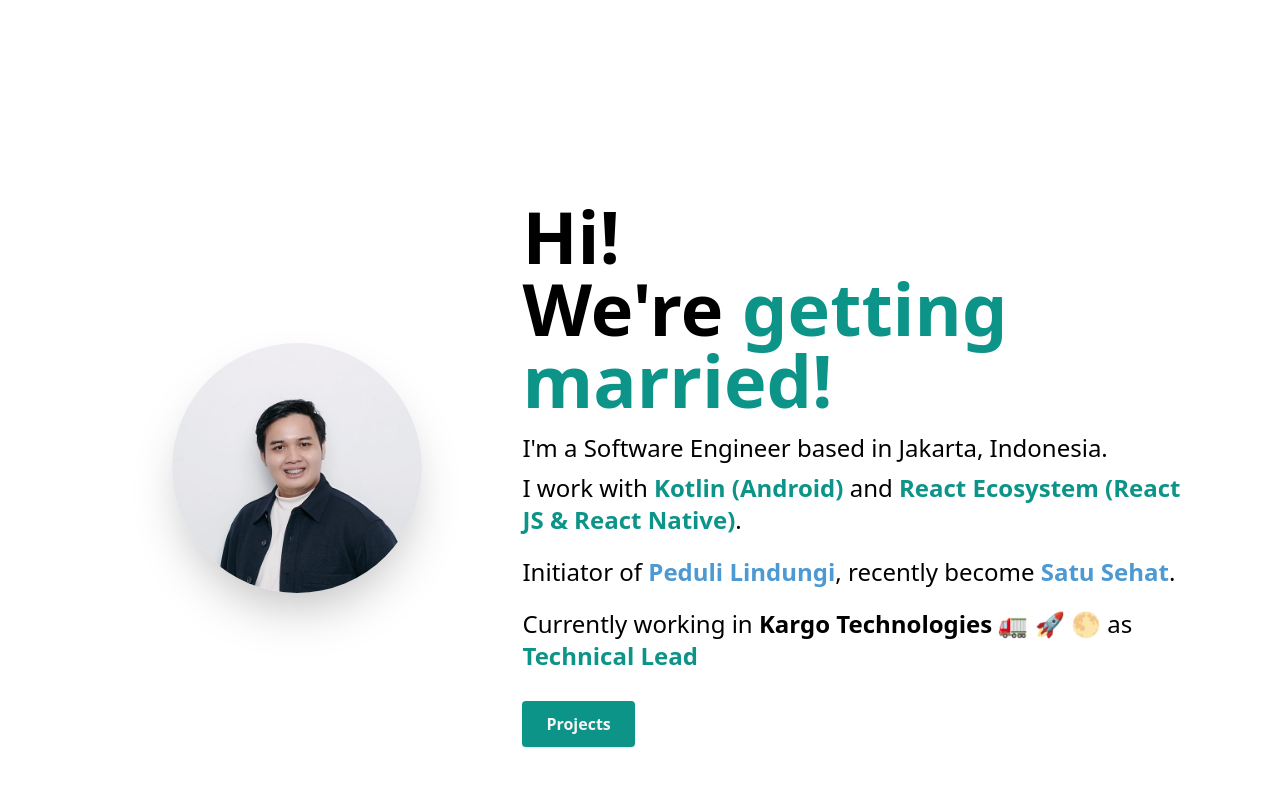
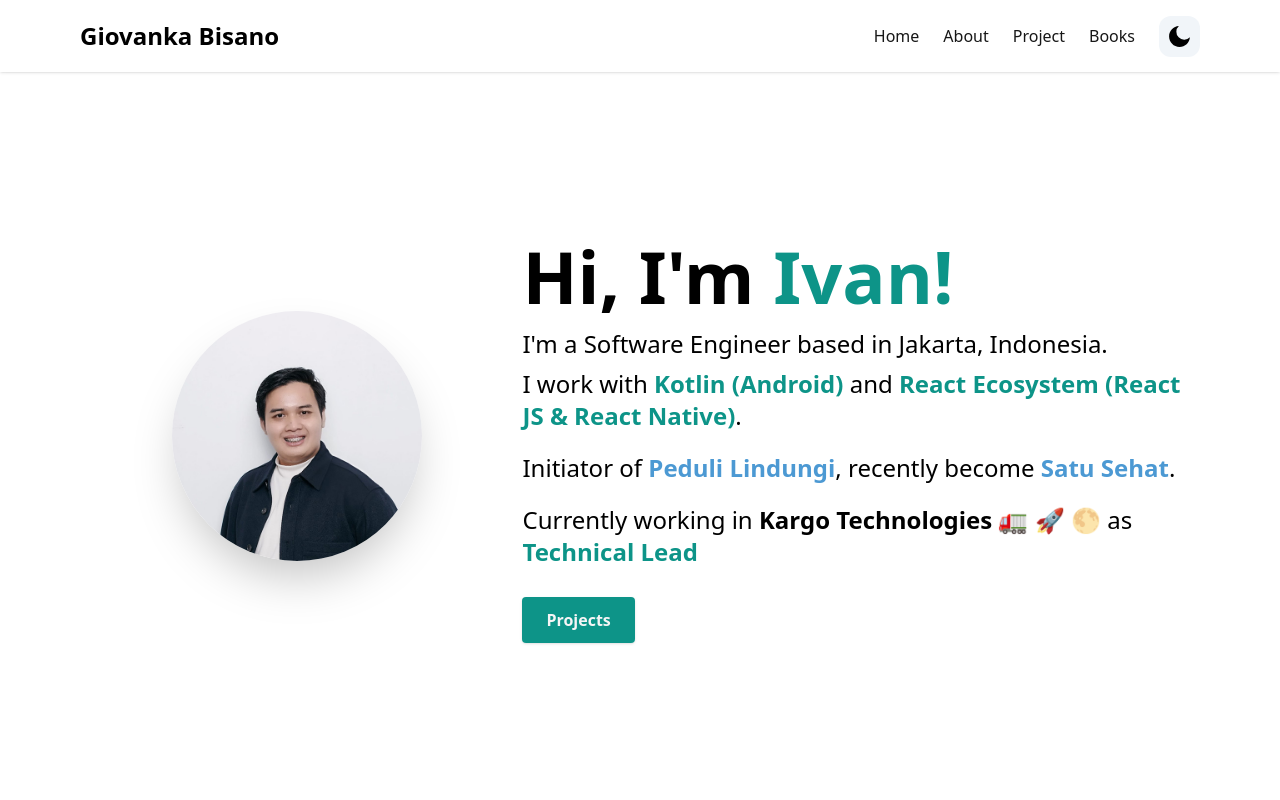
Before and after one commit to giovankabisano/giovankov.com, a Next.js app: page / in a window 1280 px wide. Shown: the top 800 px of the page. Built offline with nearby package versions, Linux system fonts and the light colour scheme.

Commit message:
Revert "Refactor hero"
This reverts commit 3e78d7478cd76165366d787d500a26af77808590.

```diff
--- a/app/_components/HeroSection.tsx
+++ b/app/_components/HeroSection.tsx
@@ -10,7 +10,7 @@
 const HeroSection = () => {
   return (
     <section id="home">
-      <div className="flex flex-col animate-fadeIn animation-delay-2 sm:py-32 md:py-48 md:flex-row md:space-x-4 md:text-left">
+      <div className="flex flex-col animate-fadeIn animation-delay-2 my-10 py-16 sm:py-32 md:py-48 md:flex-row md:space-x-4 md:text-left">
         <div className="md:mt-2 md:w-1/2 flex flex-row items-center text-center justify-center">
           <Image
             src="/headshot.jpg"
@@ -20,9 +20,8 @@
             className="rounded-full shadow-2xl"
           />
         </div>
-        <div className="md:mt-2 md:w-4/5 gap-2">
-          <h1 className="text-4xl font-bold mt-6 md:mt-0 md:text-7xl">Hi!</h1>
-          <h1 className="text-4xl font-bold mt-6 md:mt-0 md:text-7xl">We&#39;re <span className="font-semibold text-teal-600">getting married!</span></h1>
+        <div className="md:mt-2 md:w-4/5">
+          <h1 className="text-4xl font-bold mt-6 md:mt-0 md:text-7xl">Hi, I&#39;m <span className="font-semibold text-teal-600">Ivan!</span></h1>
           <p className="text-lg mt-4 mb-2 md:text-2xl">
             I&#39;m a{" "}
 
--- a/app/layout.tsx
+++ b/app/layout.tsx
@@ -18,7 +18,7 @@
       <head />
       <body className="dark:bg-stone-900">
         <ThemeProvider enableSystem={true} attribute="class">
-          {/* <Navbar /> */}
+          <Navbar />
           {children}
           <Footer />
         </ThemeProvider>
--- a/app/page.tsx
+++ b/app/page.tsx
@@ -5,7 +5,8 @@
 import { Metadata } from 'next'
 
 export const metadata: Metadata = {
-  title: 'Wedding of Ivan & Rosa',
+  title: 'Giovanka Bisano Putra',
+  description: 'Giovanka Bisano Portfolio | Software Engineer, Frontend & Android! | Kotlin, React Native, React JS, Next JS, Go',
   icons: {
     icon: {
       url: '/favicon.ico',
```
